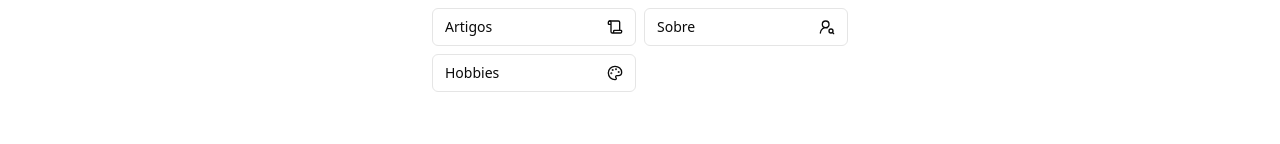
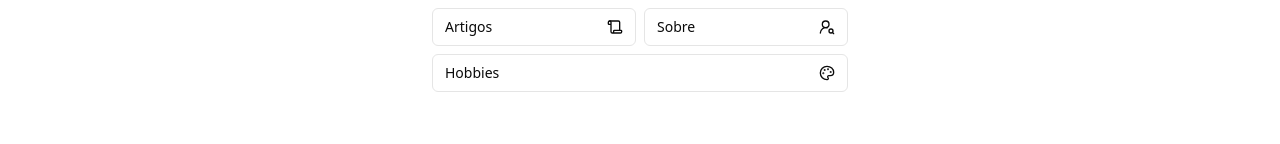
Before and after one commit to vinicius-arcanjo/arcanjo.dev, a Next.js app: page / in a window 1280 px wide. Shown: the part 534-678 px from the top of the page. Built offline with nearby package versions, Linux system fonts and the light colour scheme.

Commit message:
Adjust section navigation layout for odd-numbered links
If the number of navigation links is odd, the last link now spans both columns for better visual balance. This ensures a cleaner and more organized layout in the navigation menu.

```diff
--- a/src/components/section-nav.tsx
+++ b/src/components/section-nav.tsx
@@ -19,16 +19,23 @@ export function SectionNav() {
   return (
     <menu className="w-full flex justify-center">
       <section className="grid grid-cols-2 gap-2 w-1/2">
-        {navLinks.map(({ href, icon: Icon, label }) => (
+        {navLinks.map(({ href, icon: Icon, label }, index) => {
+          const isOdd = navLinks.length % 2 !== 0;
+          const isLast = index === navLinks.length - 1;
+
+          return (
             <Link
               key={href}
               href={href}
-            className="flex items-center justify-between rounded-md border px-3 py-2 text-sm font-medium text-foreground hover:bg-muted transition"
+              className={`flex items-center justify-between rounded-md border px-3 py-2 text-sm font-medium text-foreground hover:bg-muted transition ${
+                isOdd && isLast ? 'col-span-2' : ''
+              }`}
             >
               <span>{label}</span>
               <Icon className="w-4 h-4" />
             </Link>
-        ))}
+          );
+        })}
       </section>
     </menu>
   );
```
Lines whose indentation alone changed are shown as unchanged.
